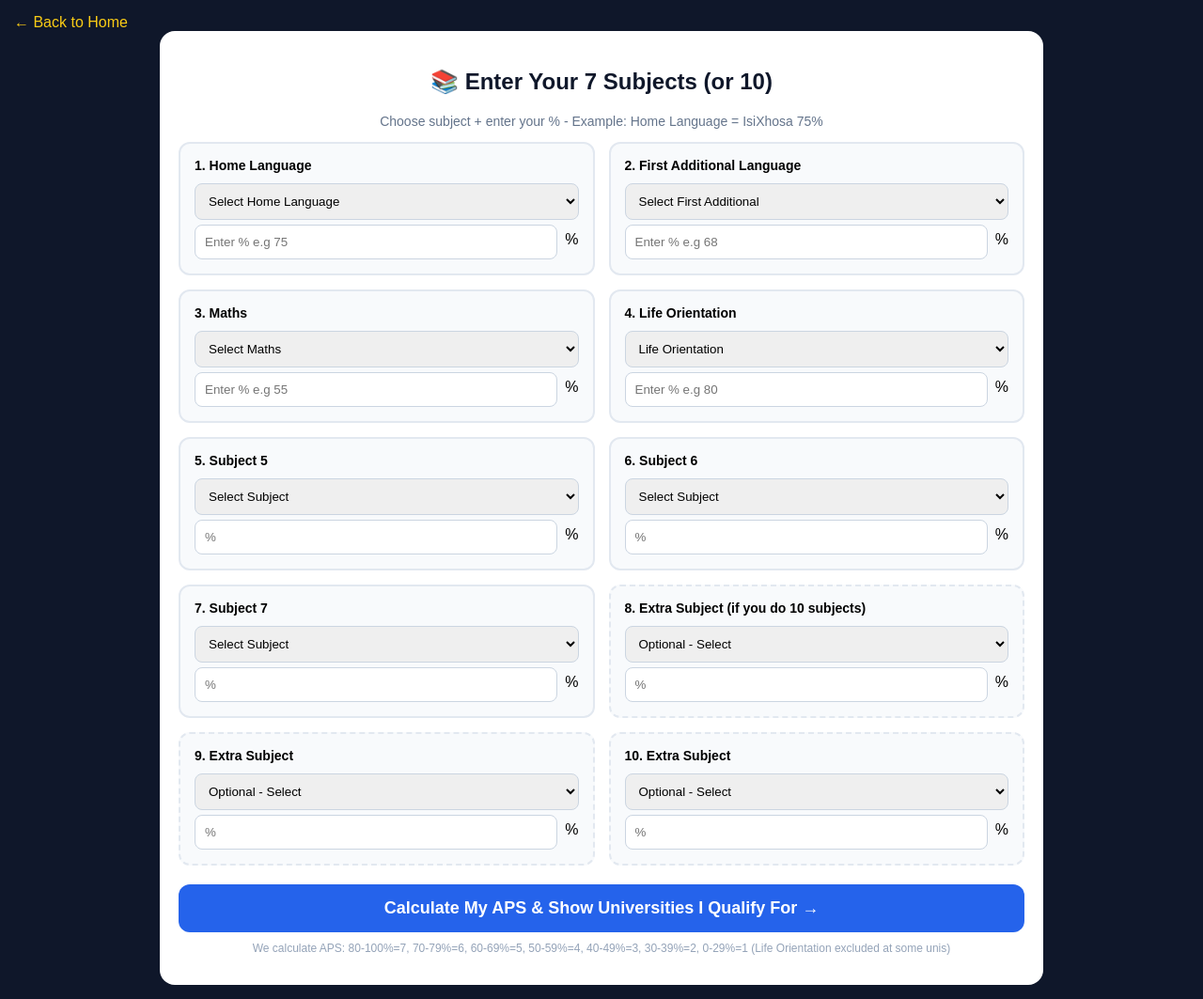
After one commit to mapipaisiphile-commits/sa-uni-apply, a Flask app: page /aps in a window 1280 px wide. The commit adds this page. Shown: the whole page at 94% size. Run offline with Flask 3, Linux system fonts and the light colour scheme.

Commit message:
fix not found and add 10 subjects with percentages and remove number 3

```diff
--- a/app.py
+++ b/app.py
@@ -1,109 +1,63 @@
-from flask import Flask, render_template, request, send_from_directory
-import sqlite3
-import os
+from flask import Flask, render_template, request
 
 app = Flask(__name__)
 
-# ===== ALL 26 UNIVERSITIES =====
-UNIVERSITIES_DATA = [
-    {'code': 'UJ', 'name': 'University of Johannesburg (UJ)', 'location': 'Johannesburg', 'closing': '30 Sep', 'image': 'https://images.unsplash.com/photo-1492538368677-f6e0afe31dcc?w=500', 'apply_link': 'https://www.uj.ac.za'},
-    {'code': 'UP', 'name': 'University of Pretoria (UP)', 'location': 'Pretoria', 'closing': '30 Sep', 'image': 'https://images.unsplash.com/photo-1562774053-701939374585?w=500', 'apply_link': 'https://www.up.ac.za'},
-    {'code': 'WITS', 'name': 'University of the Witwatersrand (WITS)', 'location': 'Johannesburg', 'closing': '30 Sep', 'image': 'https://images.unsplash.com/photo-1541339907198-e08756dedf3f?w=500', 'apply_link': 'https://www.wits.ac.za'},
-    {'code': 'UCT', 'name': 'University of Cape Town (UCT)', 'location': 'Cape Town', 'closing': '31 Jul', 'image': 'https://images.unsplash.com/photo-1588075592446-265fd1e4e76f?w=500', 'apply_link': 'https://www.uct.ac.za'},
-    {'code': 'STELLENBOSCH', 'name': 'Stellenbosch University', 'location': 'Stellenbosch', 'closing': '31 Jul', 'image': 'https://images.unsplash.com/photo-1498243793788-2be5d4346f13?w=500', 'apply_link': 'https://www.sun.ac.za'},
-    {'code': 'UKZN', 'name': 'University of KwaZulu-Natal (UKZN)', 'location': 'Durban', 'closing': '30 Sep', 'image': 'https://images.unsplash.com/photo-1523050854058-8df90110c9f1?w=500', 'apply_link': 'https://www.ukzn.ac.za'},
-    {'code': 'UFS', 'name': 'University of the Free State (UFS)', 'location': 'Bloemfontein', 'closing': '30 Sep', 'image': 'https://images.unsplash.com/photo-1541339907198-e08756dedf3f?w=500', 'apply_link': 'https://www.ufs.ac.za'},
-    {'code': 'NWU', 'name': 'North-West University (NWU)', 'location': 'Potchefstroom', 'closing': '30 Sep', 'image': 'https://images.unsplash.com/photo-1607237138185-eedd9c632b0b?w=500', 'apply_link': 'https://www.nwu.ac.za'},
-    {'code': 'RHODES', 'name': 'Rhodes University', 'location': 'Makhanda', 'closing': '30 Sep', 'image': 'https://images.unsplash.com/photo-1562774053-701939374585?w=500', 'apply_link': 'https://www.ru.ac.za'},
-    {'code': 'UFH', 'name': 'University of Fort Hare (UFH)', 'location': 'Alice', 'closing': '30 Sep', 'image': 'https://images.unsplash.com/photo-1498243793788-2be5d4346f13?w=500', 'apply_link': 'https://www.ufh.ac.za'},
-    {'code': 'UL', 'name': 'University of Limpopo (UL)', 'location': 'Polokwane', 'closing': '30 Sep', 'image': 'https://images.unsplash.com/photo-1523050854058-8df90110c9f1?w=500', 'apply_link': 'https://www.ul.ac.za'},
-    {'code': 'UNIVEN', 'name': 'University of Venda (UNIVEN)', 'location': 'Thohoyandou', 'closing': '30 Sep', 'image': 'https://images.unsplash.com/photo-1492538368677-f6e0afe31dcc?w=500', 'apply_link': 'https://www.univen.ac.za'},
-    {'code': 'WSU', 'name': 'Walter Sisulu University (WSU)', 'location': 'Mthatha', 'closing': '31 Oct', 'image': 'https://images.unsplash.com/photo-1541339907198-e08756dedf3f?w=500', 'apply_link': 'https://www.wsu.ac.za'},
-    {'code': 'UNIZULU', 'name': 'University of Zululand (UNIZULU)', 'location': 'Kwadlangezwa', 'closing': '30 Sep', 'image': 'https://images.unsplash.com/photo-1588075592446-265fd1e4e76f?w=500', 'apply_link': 'https://www.unizulu.ac.za'},
-    {'code': 'MUT', 'name': 'Mangosuthu University of Technology (MUT)', 'location': 'Umlazi', 'closing': '30 Sep', 'image': 'https://images.unsplash.com/photo-1607237138185-eedd9c632b0b?w=500', 'apply_link': 'https://www.mut.ac.za'},
-    {'code': 'DUT', 'name': 'Durban University of Technology (DUT)', 'location': 'Durban', 'closing': '30 Sep', 'image': 'https://images.unsplash.com/photo-1498243793788-2be5d4346f13?w=500', 'apply_link': 'https://www.dut.ac.za'},
-    {'code': 'TUT', 'name': 'Tshwane University of Technology (TUT)', 'location': 'Pretoria', 'closing': '30 Sep', 'image': 'https://images.unsplash.com/photo-1562774053-701939374585?w=500', 'apply_link': 'https://www.tut.ac.za'},
-    {'code': 'CPUT', 'name': 'Cape Peninsula University of Technology (CPUT)', 'location': 'Cape Town', 'closing': '30 Sep', 'image': 'https://images.unsplash.com/photo-1588075592446-265fd1e4e76f?w=500', 'apply_link': 'https://www.cput.ac.za'},
-    {'code': 'CUT', 'name': 'Central University of Technology (CUT)', 'location': 'Bloemfontein', 'closing': '30 Sep', 'image': 'https://images.unsplash.com/photo-1492538368677-f6e0afe31dcc?w=500', 'apply_link': 'https://www.cut.ac.za'},
-    {'code': 'VUT', 'name': 'Vaal University of Technology (VUT)', 'location': 'Vanderbijlpark', 'closing': '30 Sep', 'image': 'https://images.unsplash.com/photo-1523050854058-8df90110c9f1?w=500', 'apply_link': 'https://www.vut.ac.za'},
-    {'code': 'NMU', 'name': 'Nelson Mandela University (NMU)', 'location': 'Gqeberha', 'closing': '30 Sep', 'image': 'https://images.unsplash.com/photo-1541339907198-e08756dedf3f?w=500', 'apply_link': 'https://www.mandela.ac.za'},
-    {'code': 'UNISA', 'name': 'University of South Africa (UNISA)', 'location': 'Pretoria', 'closing': '15 Oct', 'image': 'https://images.unsplash.com/photo-1607237138185-eedd9c632b0b?w=500', 'apply_link': 'https://www.unisa.ac.za'},
-    {'code': 'UWC', 'name': 'University of the Western Cape (UWC)', 'location': 'Cape Town', 'closing': '30 Sep', 'image': 'https://images.unsplash.com/photo-1562774053-701939374585?w=500', 'apply_link': 'https://www.uwc.ac.za'},
-    {'code': 'SMU', 'name': 'Sefako Makgatho University (SMU)', 'location': 'Ga-Rankuwa', 'closing': '31 Jul', 'image': 'https://images.unsplash.com/photo-1588075592446-265fd1e4e76f?w=500', 'apply_link': 'https://www.smu.ac.za'},
-    {'code': 'SPU', 'name': 'Sol Plaatje University (SPU)', 'location': 'Kimberley', 'closing': '30 Sep', 'image': 'https://images.unsplash.com/photo-1498243793788-2be5d4346f13?w=500', 'apply_link': 'https://www.spu.ac.za'},
-    {'code': 'UMP', 'name': 'University of Mpumalanga (UMP)', 'location': 'Mbombela', 'closing': '30 Sep', 'image': 'https://images.unsplash.com/photo-1523050854058-8df90110c9f1?w=500', 'apply_link': 'https://www.ump.ac.za'},
+UNIVERSITIES = [
+    {"code":"UJ","name":"University of Johannesburg (UJ)","location":"Johannesburg","closing":"30 Sep","apply_link":"https://www.uj.ac.za/study-2/"},
+    {"code":"UP","name":"University of Pretoria (UP)","location":"Pretoria","closing":"30 Sep","apply_link":"https://www.up.ac.za/online-application"},
+    {"code":"WITS","name":"University of the Witwatersrand (WITS)","location":"Johannesburg","closing":"30 Sep","apply_link":"https://www.wits.ac.za/applications/"},
+    {"code":"UCT","name":"University of Cape Town (UCT)","location":"Cape Town","closing":"31 Jul","apply_link":"https://applyonline.uct.ac.za/"},
+    {"code":"STELL","name":"Stellenbosch University","location":"Stellenbosch","closing":"31 Jul","apply_link":"https://www.maties.com/apply.html"},
+    {"code":"UKZN","name":"University of KwaZulu-Natal (UKZN)","location":"Durban","closing":"30 Sep","apply_link":"https://ukzn.ac.za/apply/"},
+    {"code":"UFS","name":"University of the Free State (UFS)","location":"Bloemfontein","closing":"30 Sep","apply_link":"https://apply.ufs.ac.za/"},
+    {"code":"NWU","name":"North-West University (NWU)","location":"Potchefstroom","closing":"30 Sep","apply_link":"https://studies.nwu.ac.za/studies/apply"},
+    {"code":"RHODES","name":"Rhodes University","location":"Makhanda","closing":"30 Sep","apply_link":"https://ross.ru.ac.za/"},
+    {"code":"UFH","name":"University of Fort Hare","location":"Alice","closing":"30 Sep","apply_link":"https://www.ufh.ac.za/apply/"},
+    {"code":"UL","name":"University of Limpopo (UL)","location":"Polokwane","closing":"30 Sep","apply_link":"https://www.ul.ac.za/apply/"},
+    {"code":"UNIVEN","name":"University of Venda (UNIVEN)","location":"Thohoyandou","closing":"30 Sep","apply_link":"https://www.univen.ac.za/apply/"},
+    {"code":"WSU","name":"Walter Sisulu University (WSU)","location":"Mthatha","closing":"30 Sep","apply_link":"https://www.wsu.ac.za/"},
+    {"code":"UNIZULU","name":"University of Zululand","location":"KwaDlangezwa","closing":"30 Sep","apply_link":"https://www.unizulu.ac.za/apply/"},
+    {"code":"MUT","name":"Mangosuthu University of Technology (MUT)","location":"Umlazi","closing":"30 Sep","apply_link":"https://www.mut.ac.za/apply/"},
+    {"code":"DUT","name":"Durban University of Technology (DUT)","location":"Durban","closing":"30 Sep","apply_link":"https://www.dut.ac.za/apply/"},
+    {"code":"TUT","name":"Tshwane University of Technology (TUT)","location":"Pretoria","closing":"30 Sep","apply_link":"https://www.tut.ac.za/study-at-tut/i-want-to-study/apply"},
+    {"code":"CPUT","name":"Cape Peninsula University of Technology (CPUT)","location":"Cape Town","closing":"30 Sep","apply_link":"https://www.cput.ac.za/study/apply"},
+    {"code":"CUT","name":"Central University of Technology (CUT)","location":"Bloemfontein","closing":"30 Sep","apply_link":"https://www.cut.ac.za/application/"},
+    {"code":"VUT","name":"Vaal University of Technology (VUT)","location":"Vanderbijlpark","closing":"30 Sep","apply_link":"https://www.vut.ac.za/apply/"},
+    {"code":"NMU","name":"Nelson Mandela University (NMU)","location":"Gqeberha","closing":"30 Sep","apply_link":"https://apply.mandela.ac.za/"},
+    {"code":"UNISA","name":"University of South Africa (UNISA)","location":"Distance Learning","closing":"31 Oct","apply_link":"https://www.unisa.ac.za/apply"},
+    {"code":"UWC","name":"University of the Western Cape (UWC)","location":"Bellville","closing":"30 Sep","apply_link":"https://www.uwc.ac.za/study/apply/"},
+    {"code":"SMU","name":"Sefako Makgatho University (SMU)","location":"Ga-Rankuwa","closing":"30 Sep","apply_link":"https://www.smu.ac.za/students/apply/online-application/"},
+    {"code":"SPU","name":"Sol Plaatje University (SPU)","location":"Kimberley","closing":"30 Sep","apply_link":"https://www.spu.ac.za/apply/"},
+    {"code":"UMP","name":"University of Mpumalanga (UMP)","location":"Mbombela","closing":"30 Sep","apply_link":"https://www.ump.ac.za/apply/"},
 ]
-
-# Courses - auto-generated for all 26 so no empty page
-BASE_COURSES = [
-    {'name': 'BSc Information Technology', 'faculty': 'Faculty of Science', 'type': "Bachelor's Degree", 'duration': '3 years', 'aps': '26', 'subjects': ['English L5 (60%)', 'Mathematics L5 (60%)'], 'status': 'Open'},
-    {'name': 'Diploma in Nursing', 'faculty': 'Faculty of Health', 'type': 'Diploma', 'duration': '3 years', 'aps': '24', 'subjects': ['English L4', 'Life Sciences L4', 'Mathematics L3'], 'status': 'Open'},
-    {'name': 'BEd Foundation Phase Teaching', 'faculty': 'Faculty of Education', 'type': "Bachelor's Degree", 'duration': '4 years', 'aps': '24', 'subjects': ['English L5', 'Mathematics L3'], 'status': 'Open'},
-    {'name': 'BCom Accounting', 'faculty': 'College of Business', 'type': "Bachelor's Degree", 'duration': '3 years', 'aps': '28', 'subjects': ['English L4', 'Mathematics L5'], 'status': 'Open'},
-    {'name': 'BEng Mechanical Engineering', 'faculty': 'Faculty of Engineering', 'type': "Bachelor's Degree", 'duration': '4 years', 'aps': '32', 'subjects': ['English L5', 'Mathematics L6 (70%)', 'Physical Sciences L5'], 'status': 'Open'},
-]
-
-COURSES_DATA = []
-for uni in UNIVERSITIES_DATA:
-    for bc in BASE_COURSES:
-        new_c = bc.copy()
-        new_c['uni_code'] = uni['code']
-        COURSES_DATA.append(new_c)
-# Add special courses for big unis
-COURSES_DATA.extend([
-    {'name': 'MBChB Medicine', 'uni_code': 'WITS', 'faculty': 'Health Sciences', 'type': "Bachelor's Degree", 'duration': '6 years', 'aps': '42', 'subjects': ['English L5', 'Maths L5', 'Physics L5', 'Life Sciences L5'], 'status': 'Open'},
-    {'name': 'LLB Law', 'uni_code': 'UP', 'faculty': 'Faculty of Law', 'type': "Bachelor's Degree", 'duration': '4 years', 'aps': '32', 'subjects': ['English L6'], 'status': 'Open'},
-    {'name': 'MBChB Medicine', 'uni_code': 'UCT', 'faculty': 'Health Sciences', 'type': "Bachelor's Degree", 'duration': '6 years', 'aps': '45', 'subjects': ['English L5', 'Maths L6', 'Physics L5'], 'status': 'Open'},
-])
-
-NSFAS_INFO = {
-    'closing_date': '31 October 2026',
-    'documents': ['Certified ID copy (not older than 3 months)', 'Parents/guardian ID copies', 'Proof of income / SASSA letter / Affidavit', 'Consent form signed', 'Proof of residence', 'Grade 11 final + Grade 12 latest results', 'Disability certificate (if applicable)']
-}
-
-def init_db():
-    conn = sqlite3.connect('uniapply.db')
-    conn.execute('''CREATE TABLE IF NOT EXISTS applications (id INTEGER PRIMARY KEY, name TEXT, email TEXT, phone TEXT, aps INTEGER, course TEXT, universities TEXT, status TEXT DEFAULT 'Pending')''')
-    conn.commit(); conn.close()
-init_db()
 
 @app.route('/')
 def home():
-    conn = sqlite3.connect('uniapply.db')
-    count = conn.execute('SELECT COUNT(*) FROM applications').fetchone()[0]
-    conn.close()
-    return render_template('landing.html', count=count, nsfas=NSFAS_INFO)
+    return render_template('landing.html')
 
 @app.route('/universities')
 def universities():
-    return render_template('universities.html', universities=UNIVERSITIES_DATA)
+    return render_template('universities.html', universities=UNIVERSITIES)
 
-@app.route('/courses/<uni_code>')
-def courses_by_uni(uni_code):
-    search = request.args.get('search','').lower()
-    uni = next((u for u in UNIVERSITIES_DATA if u['code'] == uni_code), None)
+@app.route('/university/<code>')
+def uni_detail(code):
+    uni = next((u for u in UNIVERSITIES if u['code']==code), None)
     if not uni:
-        return "University not found", 404
-    filtered = [c for c in COURSES_DATA if c['uni_code'] == uni_code]
-    if search:
-        filtered = [c for c in filtered if search in c['name'].lower()]
-    return render_template('courses.html', courses=filtered, uni=uni, search=search)
+        return "Not Found", 404
+    return render_template('courses.html', uni=uni)
 
-@app.route('/apply', methods=['GET','POST'])
-def apply():
-    if request.method == 'POST':
-        conn = sqlite3.connect('uniapply.db')
-        conn.execute('INSERT INTO applications (name,email,phone,aps,course,universities) VALUES (?,?,?,?,?,?)',
-                     (request.form.get('name'), request.form.get('email'), request.form.get('phone'), request.form.get('aps'), request.form.get('course'), request.form.get('universities')))
-        conn.commit(); conn.close()
-        return render_template('succes.html', name=request.form.get('name'))
-    return render_template('apply.html', courses=COURSES_DATA, universities=UNIVERSITIES_DATA, selected_course=request.args.get('course',''), selected_uni=request.args.get('uni',''))
+# NEW - FIXES YOUR NOT FOUND ERROR
+@app.route('/aps')
+def aps_page():
+    return render_template('subjects.html')
 
-@app.route('/prospectus/<path:filename>')
-def prospectus(filename):
-    return send_from_directory('prospectus', filename)
+@app.route('/subjects')
+def subjects_page():
+    return render_template('subjects.html')
+
+@app.route('/check-requirements')
+def check_req():
+    return render_template('subjects.html')
 
 if __name__ == '__main__':
-    if not os.path.exists('prospectus'):
-        os.makedirs('prospectus')
-    app.run(debug=True, port=5001)
+    app.run(debug=True)
--- /dev/null
+++ b/templates/subjects.html
@@ -0,0 +1,174 @@
+<!DOCTYPE html>
+<html>
+<head>
+<meta name="viewport" content="width=device-width, initial-scale=1">
+<title>Enter Your Subjects - Calculate APS</title>
+<style>
+body{font-family:Arial;background:#0f172a;color:white;margin:0;padding:15px}
+.box{max-width:900px;margin:0 auto;background:white;color:black;border-radius:16px;padding:20px}
+h2{text-align:center;color:#0f172a}
+.grid{display:grid;grid-template-columns:1fr 1fr;gap:15px}
+@media(max-width:700px){.grid{grid-template-columns:1fr}}
+.subject{background:#f8fafc;border:2px solid #e2e8f0;border-radius:12px;padding:15px}
+.subject label{font-weight:bold;display:block;margin-bottom:6px;font-size:14px}
+.subject select, .subject input{width:100%;padding:10px;border-radius:8px;border:1px solid #cbd5e1;margin-top:5px}
+.percent{display:flex;gap:8px;align-items:center}
+.percent input{flex:1}
+.btn{background:#2563eb;color:white;padding:15px;border-radius:12px;border:none;width:100%;font-weight:bold;font-size:18px;margin-top:20px;cursor:pointer}
+.back{color:#facc15;text-decoration:none}
+</style>
+</head>
+<body>
+<a href="/" class="back">← Back to Home</a>
+<div class="box">
+<h2>📚 Enter Your 7 Subjects (or 10)</h2>
+<p style="text-align:center;color:#64748b;font-size:14px">Choose subject + enter your % - Example: Home Language = IsiXhosa 75%</p>
+
+<form action="/universities">
+<div class="grid">
+
+<div class="subject">
+<label>1. Home Language</label>
+<select>
+<option>Select Home Language</option>
+<option>IsiXhosa Home Language</option>
+<option>IsiZulu Home Language</option>
+<option>Sepedi Home Language</option>
+<option>Sesotho Home Language</option>
+<option>Setswana Home Language</option>
+<option>SiSwati Home Language</option>
+<option>Tshivenda Home Language</option>
+<option>Xitsonga Home Language</option>
+<option>Afrikaans Home Language</option>
+<option>English Home Language</option>
+<option>IsiNdebele Home Language</option>
+</select>
+<div class="percent"><input type="number" placeholder="Enter % e.g 75" min="0" max="100"><span>%</span></div>
+</div>
+
+<div class="subject">
+<label>2. First Additional Language</label>
+<select>
+<option>Select First Additional</option>
+<option>English First Additional</option>
+<option>Afrikaans First Additional</option>
+<option>IsiXhosa First Additional</option>
+<option>IsiZulu First Additional</option>
+<option>Sepedi First Additional</option>
+<option>Sesotho First Additional</option>
+<option>Setswana First Additional</option>
+<option>SiSwati First Additional</option>
+<option>Tshivenda First Additional</option>
+<option>Xitsonga First Additional</option>
+<option>IsiNdebele First Additional</option>
+</select>
+<div class="percent"><input type="number" placeholder="Enter % e.g 68" min="0" max="100"><span>%</span></div>
+</div>
+
+<div class="subject">
+<label>3. Maths</label>
+<select>
+<option>Select Maths</option>
+<option>Mathematics</option>
+<option>Mathematical Literacy</option>
+<option>Technical Mathematics</option>
+</select>
+<div class="percent"><input type="number" placeholder="Enter % e.g 55" min="0" max="100"><span>%</span></div>
+</div>
+
+<div class="subject">
+<label>4. Life Orientation</label>
+<select><option>Life Orientation</option></select>
+<div class="percent"><input type="number" placeholder="Enter % e.g 80" min="0" max="100"><span>%</span></div>
+</div>
+
+<div class="subject">
+<label>5. Subject 5</label>
+<select>
+<option>Select Subject</option>
+<option>Accounting</option>
+<option>Agricultural Sciences</option>
+<option>Business Studies</option>
+<option>Computer Applications Technology (CAT)</option>
+<option>Economics</option>
+<option>Geography</option>
+<option>History</option>
+<option>Life Sciences</option>
+<option>Physical Sciences</option>
+<option>Tourism</option>
+<option>Consumer Studies</option>
+<option>Information Technology (IT)</option>
+<option>Engineering Graphics and Design (EGD)</option>
+<option>Dramatic Arts</option>
+</select>
+<div class="percent"><input type="number" placeholder="%" min="0" max="100"><span>%</span></div>
+</div>
+
+<div class="subject">
+<label>6. Subject 6</label>
+<select>
+<option>Select Subject</option>
+<option>Accounting</option>
+<option>Agricultural Sciences</option>
+<option>Business Studies</option>
+<option>Computer Applications Technology (CAT)</option>
+<option>Economics</option>
+<option>Geography</option>
+<option>History</option>
+<option>Life Sciences</option>
+<option>Physical Sciences</option>
+<option>Tourism</option>
+<option>Consumer Studies</option>
+<option>Information Technology (IT)</option>
+<option>Engineering Graphics and Design (EGD)</option>
+<option>Dramatic Arts</option>
+</select>
+<div class="percent"><input type="number" placeholder="%" min="0" max="100"><span>%</span></div>
+</div>
+
+<div class="subject">
+<label>7. Subject 7</label>
+<select>
+<option>Select Subject</option>
+<option>Accounting</option>
+<option>Agricultural Sciences</option>
+<option>Business Studies</option>
+<option>Computer Applications Technology (CAT)</option>
+<option>Economics</option>
+<option>Geography</option>
+<option>History</option>
+<option>Life Sciences</option>
+<option>Physical Sciences</option>
+<option>Tourism</option>
+<option>Consumer Studies</option>
+<option>Information Technology (IT)</option>
+<option>Engineering Graphics and Design (EGD)</option>
+<option>Dramatic Arts</option>
+</select>
+<div class="percent"><input type="number" placeholder="%" min="0" max="100"><span>%</span></div>
+</div>
+
+<div class="subject" style="border-style:dashed">
+<label>8. Extra Subject (if you do 10 subjects)</label>
+<select><option>Optional - Select</option><option>Any other subject</option></select>
+<div class="percent"><input type="number" placeholder="%" min="0" max="100"><span>%</span></div>
+</div>
+<div class="subject" style="border-style:dashed">
+<label>9. Extra Subject</label>
+<select><option>Optional - Select</option><option>Any other subject</option></select>
+<div class="percent"><input type="number" placeholder="%" min="0" max="100"><span>%</span></div>
+</div>
+<div class="subject" style="border-style:dashed">
+<label>10. Extra Subject</label>
+<select><option>Optional - Select</option><option>Any other subject</option></select>
+<div class="percent"><input type="number" placeholder="%" min="0" max="100"><span>%</span></div>
+</div>
+
+</div>
+
+<button class="btn" type="submit">Calculate My APS & Show Universities I Qualify For →</button>
+<p style="text-align:center;color:#94a3b8;font-size:12px;margin-top:10px">We calculate APS: 80-100%=7, 70-79%=6, 60-69%=5, 50-59%=4, 40-49%=3, 30-39%=2, 0-29%=1 (Life Orientation excluded at some unis)</p>
+</form>
+</div>
+</body>
+</html>
```
Also changed, not shown: templates/landing.html (+15 -19 lines).
